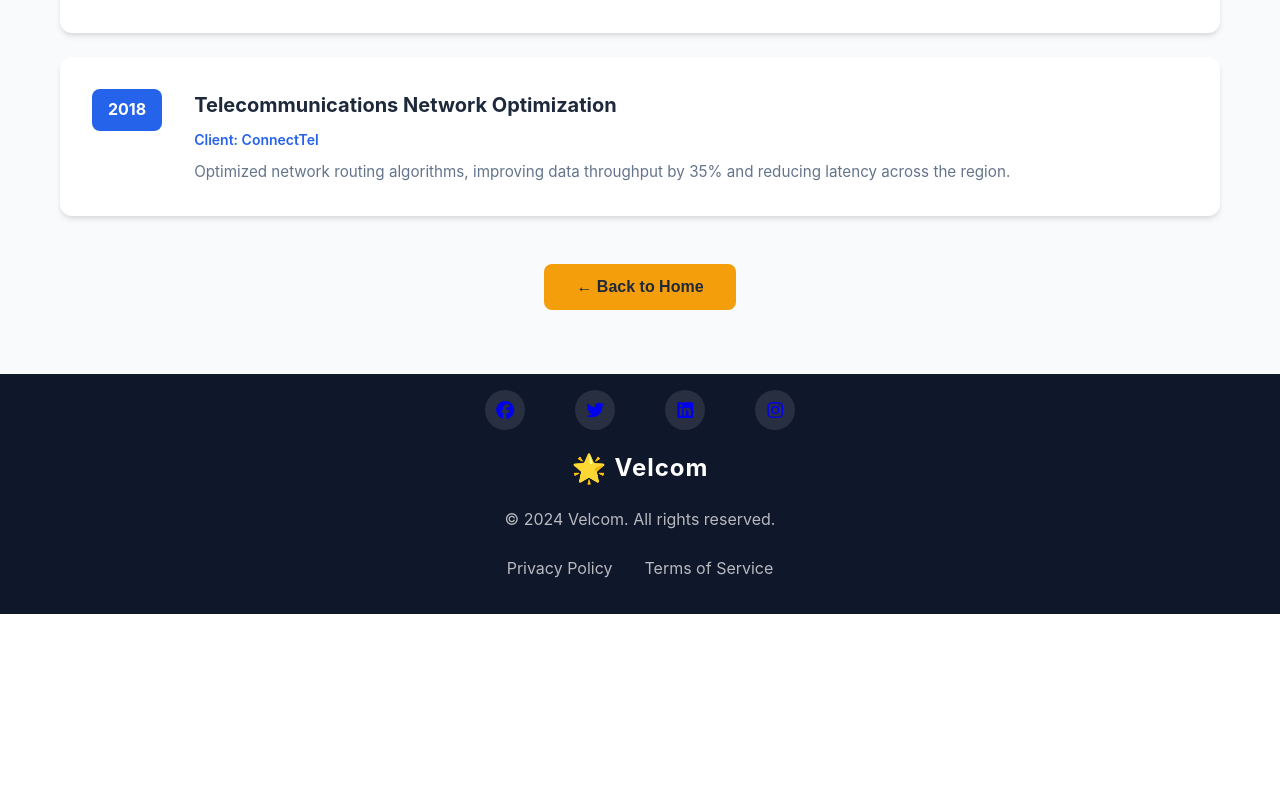
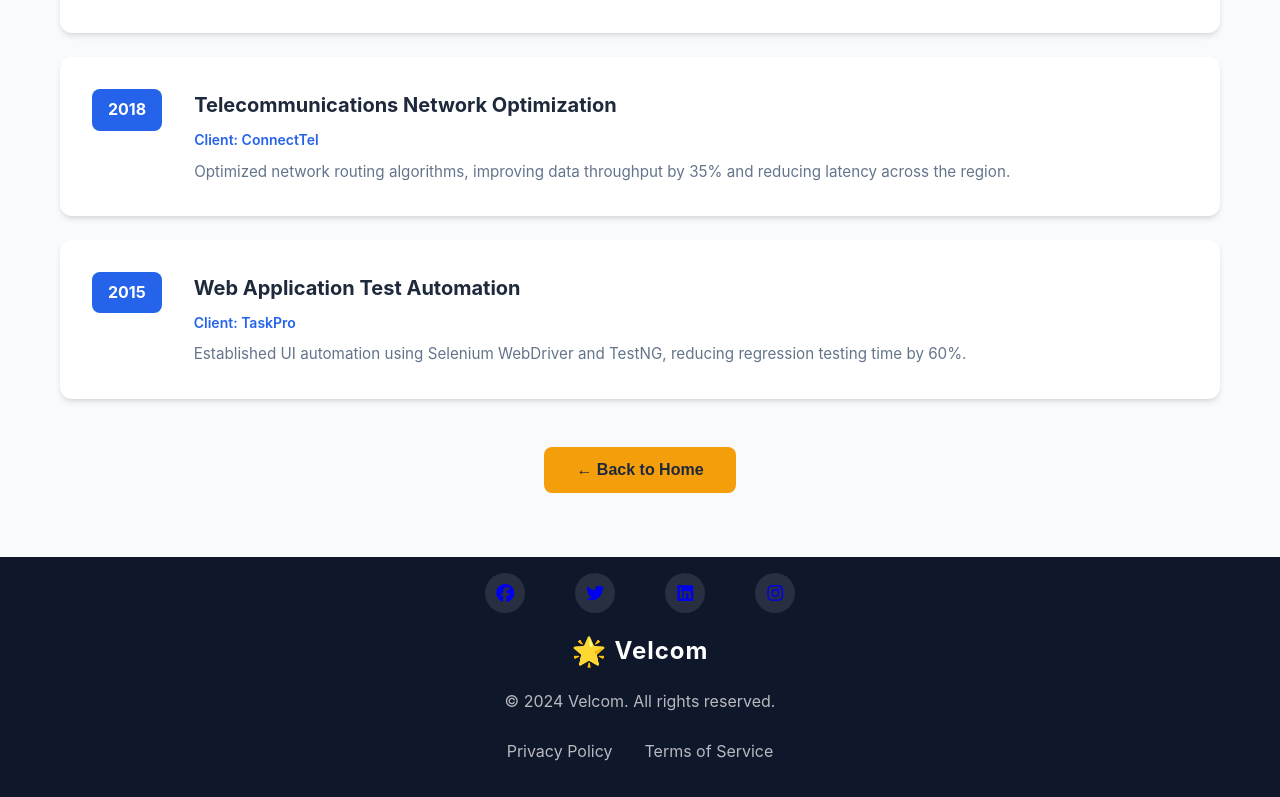
Before and after one commit to chevelleman1/azuredevopswebsite, a React (Vite) app: page /completed-projects in a window 1280 px wide. Shown: the part 1916-2713 px from the top of the page. Before the commit the page ends 2530 px from the top, so only its background shows below. Built offline with nearby package versions, Linux system fonts and the light colour scheme.

Commit message:
added new entry

```diff
--- a/src/CompletedProjects.tsx
+++ b/src/CompletedProjects.tsx
@@ -62,6 +62,12 @@ const projects = [
     year: 2018,
     description: 'Optimized network routing algorithms, improving data throughput by 35% and reducing latency across the region.',
   },
+    {
+    name: 'Web Application Test Automation',
+    client: 'TaskPro',
+    year: 2015,
+    description: 'Established UI automation using Selenium WebDriver and TestNG, reducing regression testing time by 60%.',
+  },
 ]
 
 function CompletedProjects() {
```
